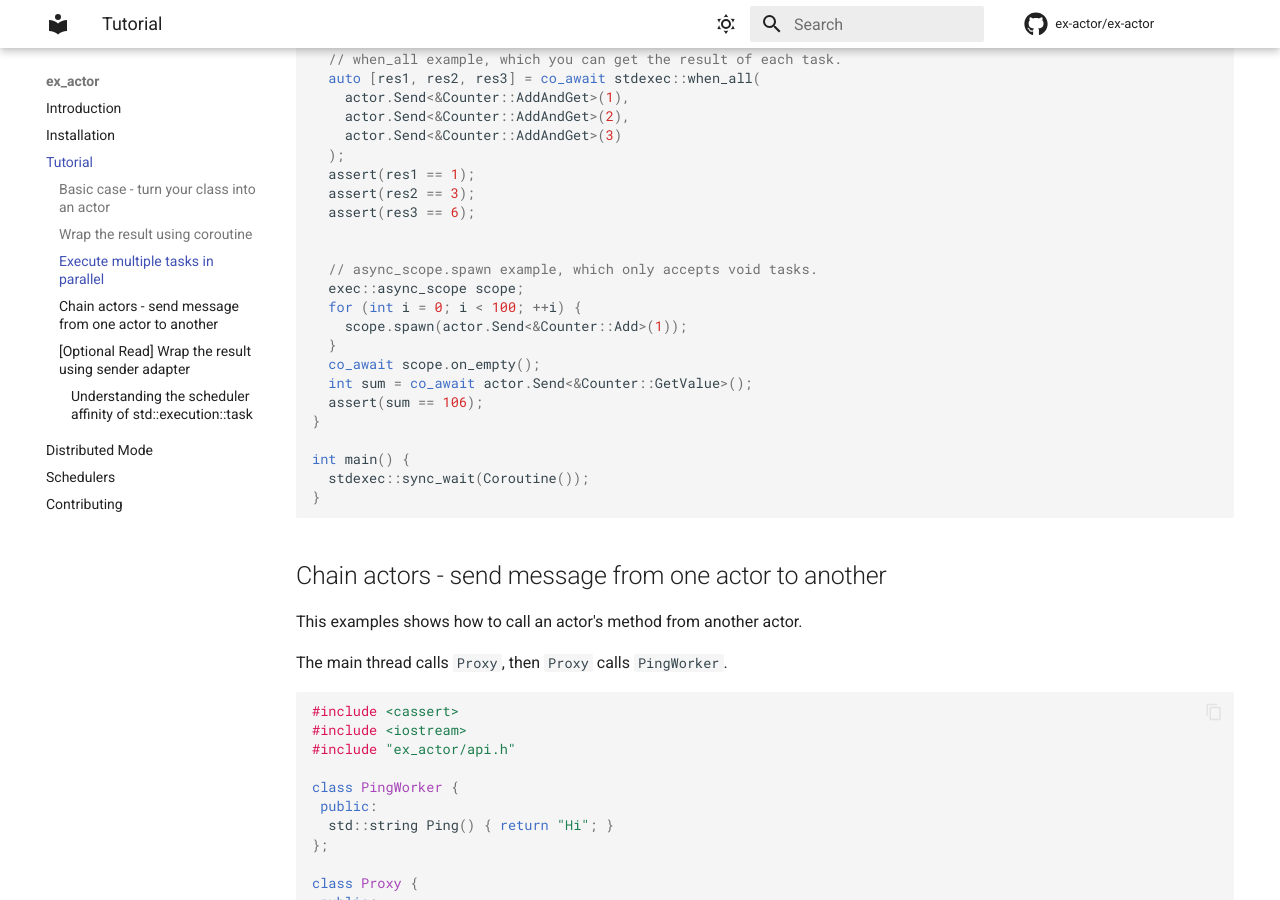
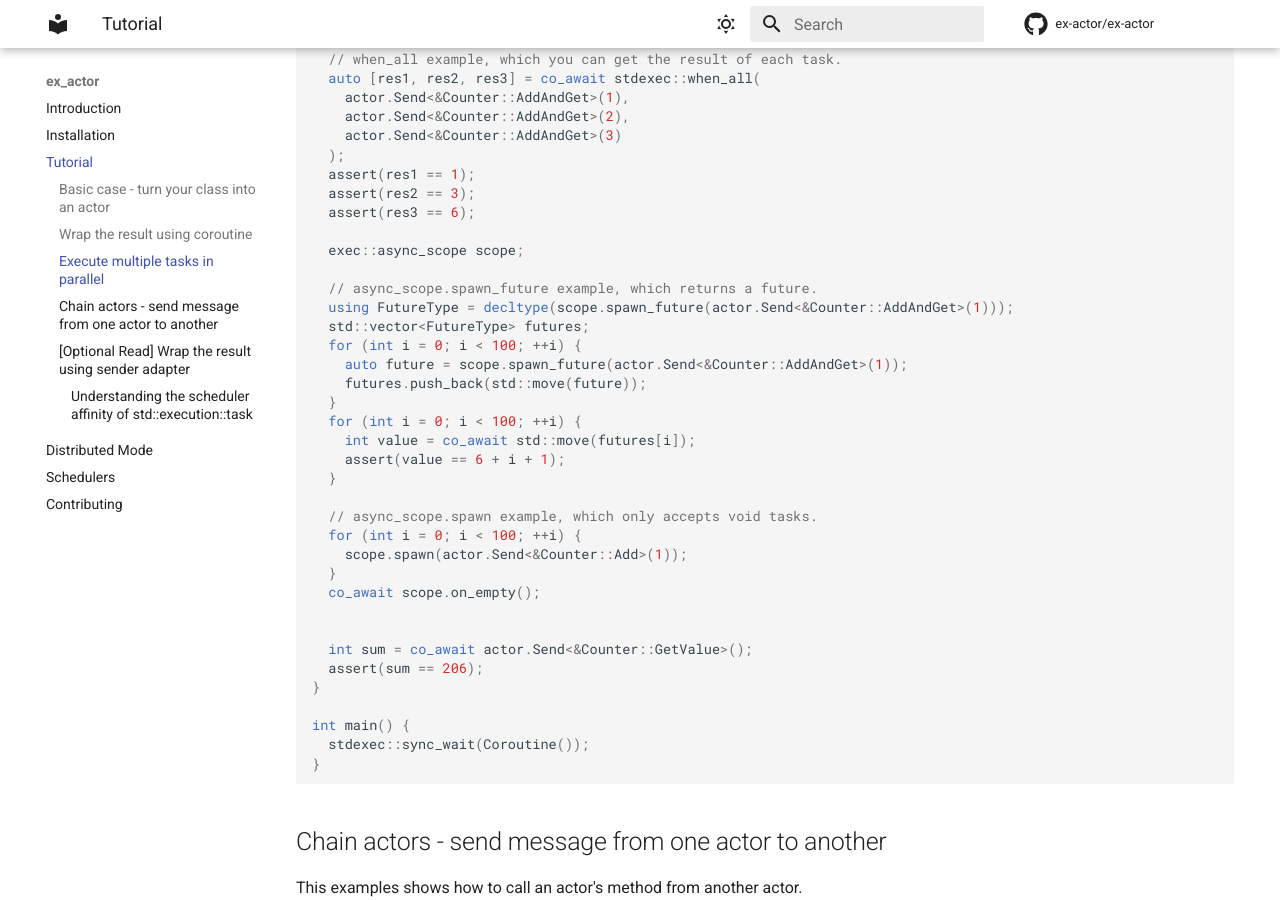
Before and after one commit to ex-actor/ex-actor, an MkDocs documentation site: the page built from docs/contents/tutorial.md, in a window 1280 px wide and 900 px high, scrolled down 2215 px. Built offline with MkDocs 1.6.1 and Material for MkDocs 9.7.7, drawn with Linux system fonts in a browser that asks for light colours; comment, search, counter and statistics services are not loaded.

Commit message:
Make Send() work with async_scope.spawn_future() (#80)
Add `stdexec::inline_scheduler` to the env of the task `Send()`
returned.

It's fine because only the serialization code will be executed inline,
the actor methods will still be executed in actor threads, because we
have another scheduler(StdExecSchedulerForActorMessageSubmission) at
that time.

```diff
--- a/docs/contents/tutorial.md
+++ b/docs/contents/tutorial.md
@@ -131,15 +131,29 @@ exec::task<void> Coroutine() {
   assert(res2 == 3);
   assert(res3 == 6);
 
+  exec::async_scope scope;
+
+  // async_scope.spawn_future example, which returns a future.
+  using FutureType = decltype(scope.spawn_future(actor.Send<&Counter::AddAndGet>(1)));
+  std::vector<FutureType> futures;
+  for (int i = 0; i < 100; ++i) {
+    auto future = scope.spawn_future(actor.Send<&Counter::AddAndGet>(1));
+    futures.push_back(std::move(future));
+  }
+  for (int i = 0; i < 100; ++i) {
+    int value = co_await std::move(futures[i]);
+    assert(value == 6 + i + 1);
+  }
 
   // async_scope.spawn example, which only accepts void tasks.
-  exec::async_scope scope;
   for (int i = 0; i < 100; ++i) {
     scope.spawn(actor.Send<&Counter::Add>(1));
   }
   co_await scope.on_empty();
+
+
   int sum = co_await actor.Send<&Counter::GetValue>();
-  assert(sum == 106);
+  assert(sum == 206);
 }
 
 int main() {
```
Also changed, not shown: 2 other files.
